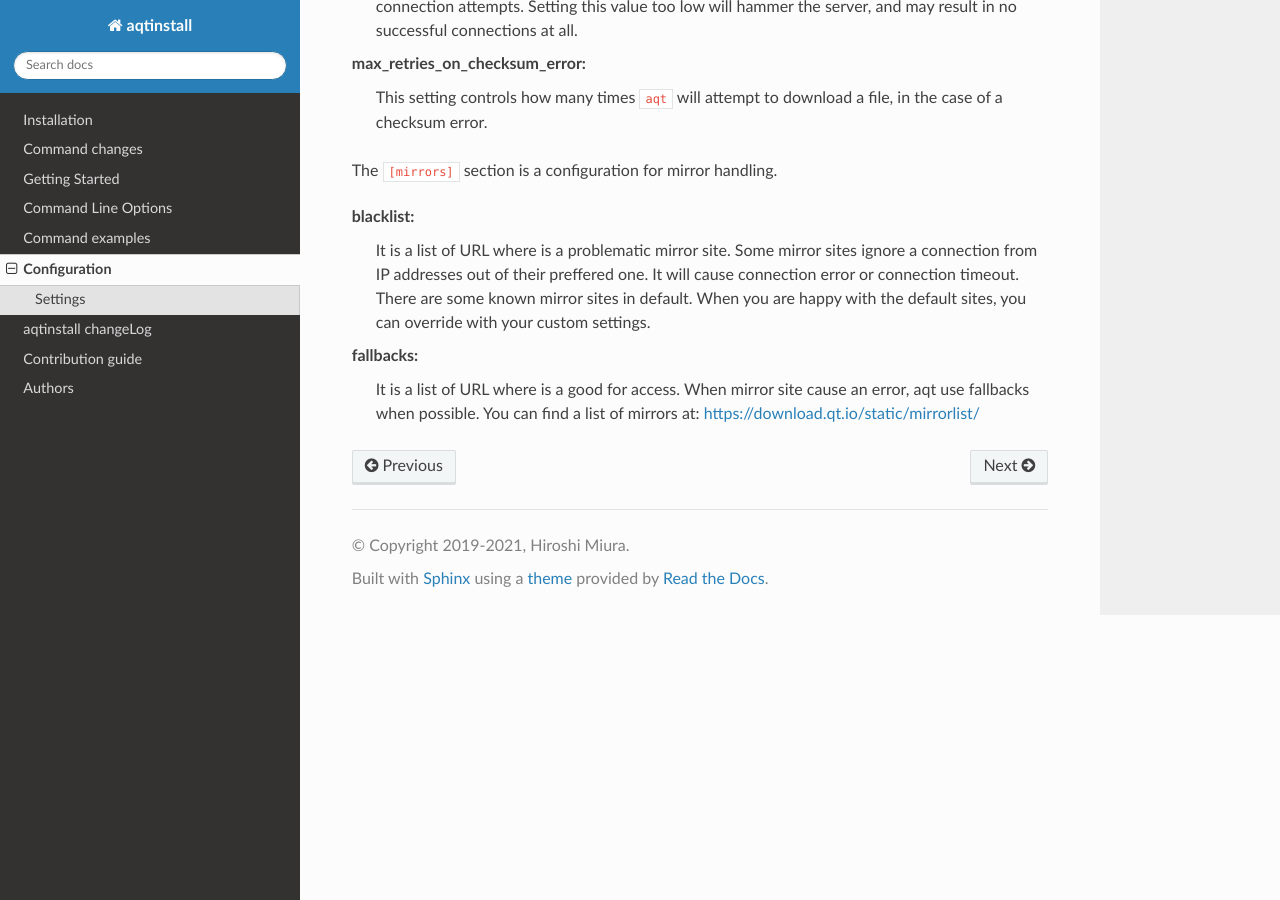
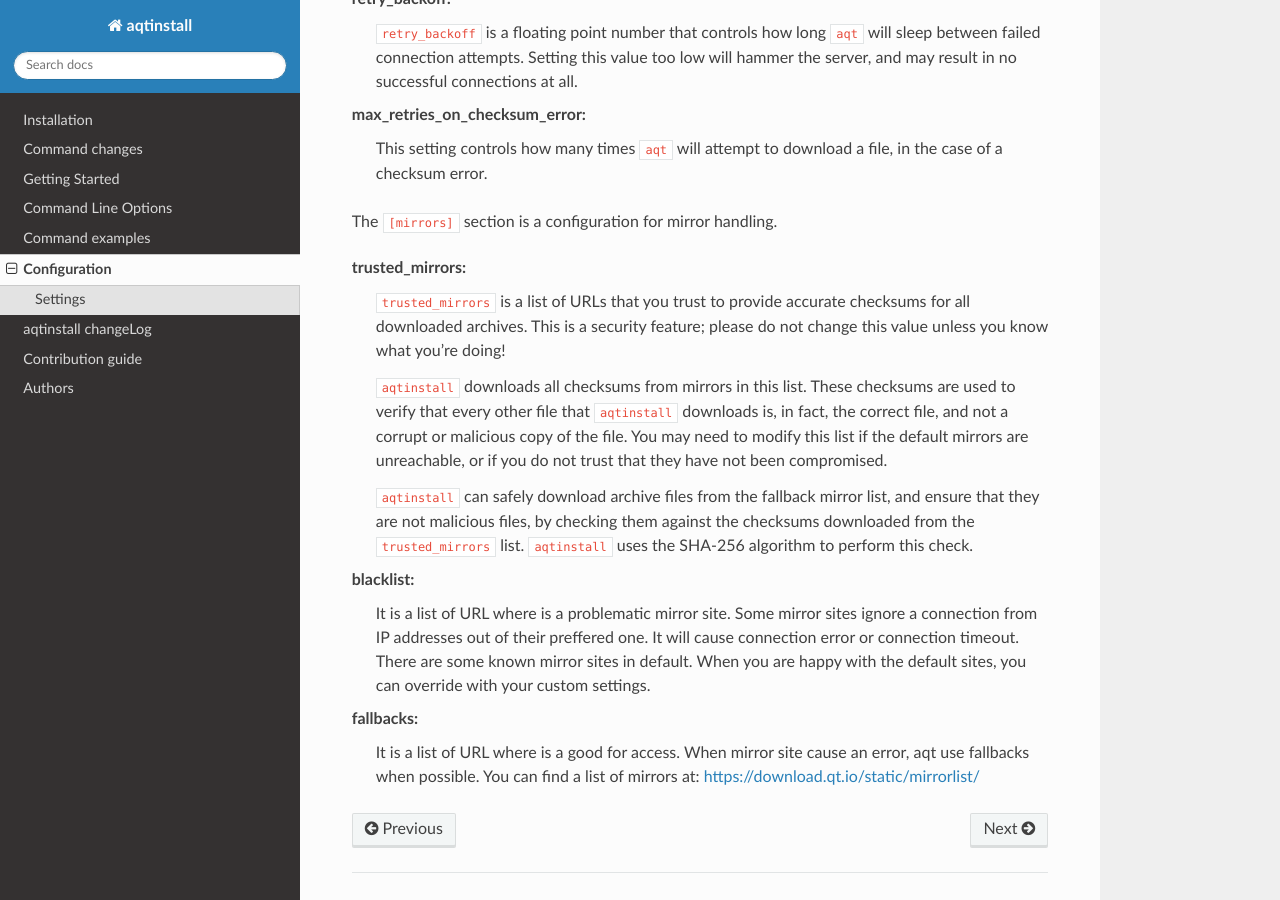
Before and after one commit to miurahr/aqtinstall, a Sphinx documentation site: the page built from docs/configuration.rst, in a window 1280 px wide and 900 px high, scrolled down 2369 px. Built offline with Sphinx 7.4.7 and the Read the Docs theme 2.0.0, drawn with Linux system fonts in a browser that asks for light colours; the version number could not be read and is left out; some of the changed text lies outside the part shown.

Commit message:
Add setting for trusted_mirrors

```diff
--- a/docs/configuration.rst
+++ b/docs/configuration.rst
@@ -130,6 +133,24 @@ max_retries_on_checksum_error:
 
 The ``[mirrors]`` section is a configuration for mirror handling.
 
+trusted_mirrors:
+    ``trusted_mirrors`` is a list of URLs that you trust to provide accurate
+    checksums for all downloaded archives.
+    This is a security feature; please do not change this value unless you know
+    what you're doing!
+
+    ``aqtinstall`` downloads all checksums from mirrors in this list.
+    These checksums are used to verify that every other file that ``aqtinstall``
+    downloads is, in fact, the correct file, and not a corrupt or malicious copy
+    of the file.
+    You may need to modify this list if the default mirrors are unreachable,
+    or if you do not trust that they have not been compromised.
+
+    ``aqtinstall`` can safely download archive files from the fallback mirror
+    list, and ensure that they are not malicious files, by checking them against
+    the checksums downloaded from the ``trusted_mirrors`` list.
+    ``aqtinstall`` uses the SHA-256 algorithm to perform this check.
+
 blacklist:
     It is a list of URL where is a problematic mirror site.
     Some mirror sites ignore a connection from IP addresses out of their preffered one.
```
Also changed, not shown: other parts of docs/configuration.rst (+3 -0 lines), 2 other files.
